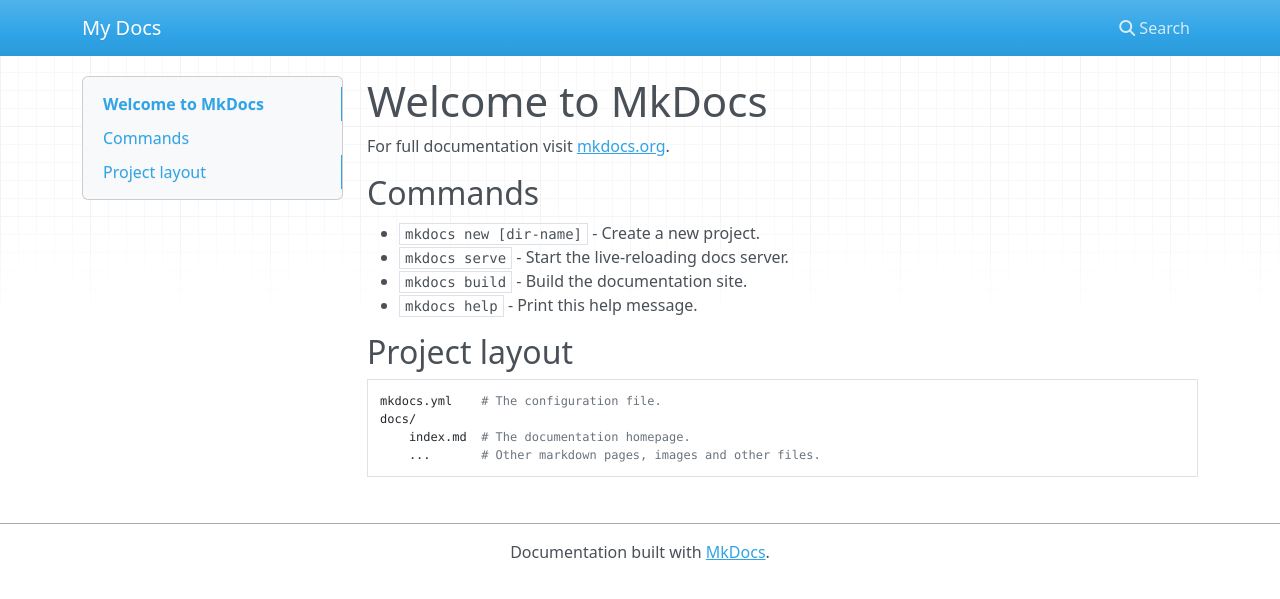
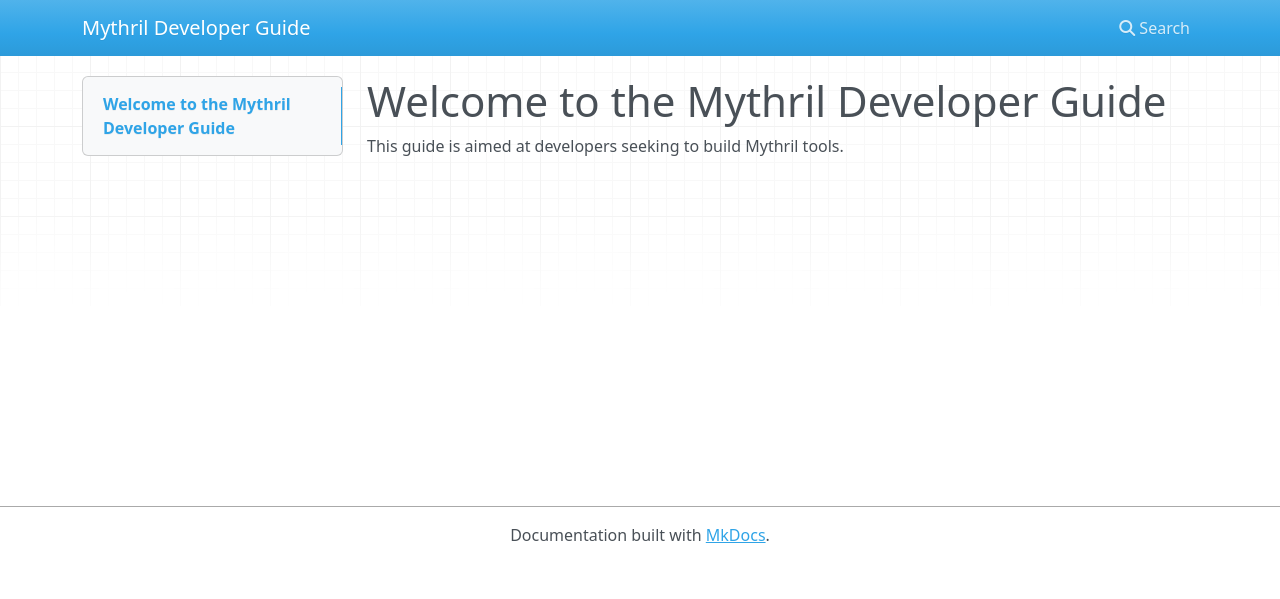
Before and after one commit to Consensys/mythx-docs, an MkDocs documentation site: the page built from docs/index.md, in a window 1280 px wide. Shown: the top 599 px of the page. Built offline with MkDocs 1.6.1, drawn with Linux system fonts in a browser that asks for light colours; nearby versions of some CDN libraries.

Commit message:
Update title and index page

```diff
--- a/docs/index.md
+++ b/docs/index.md
@@ -1,17 +1,3 @@
-# Welcome to MkDocs
+# Welcome to the Mythril Developer Guide
 
-For full documentation visit [mkdocs.org](http://mkdocs.org).
-
-## Commands
-
-* `mkdocs new [dir-name]` - Create a new project.
-* `mkdocs serve` - Start the live-reloading docs server.
-* `mkdocs build` - Build the documentation site.
-* `mkdocs help` - Print this help message.
-
-## Project layout
-
-    mkdocs.yml    # The configuration file.
-    docs/
-        index.md  # The documentation homepage.
-        ...       # Other markdown pages, images and other files.
+This guide is aimed at developers seeking to build Mythril tools.
--- a/mkdocs.yml
+++ b/mkdocs.yml
@@ -1 +1 @@
-site_name: My Docs
+site_name: Mythril Developer Guide
```
